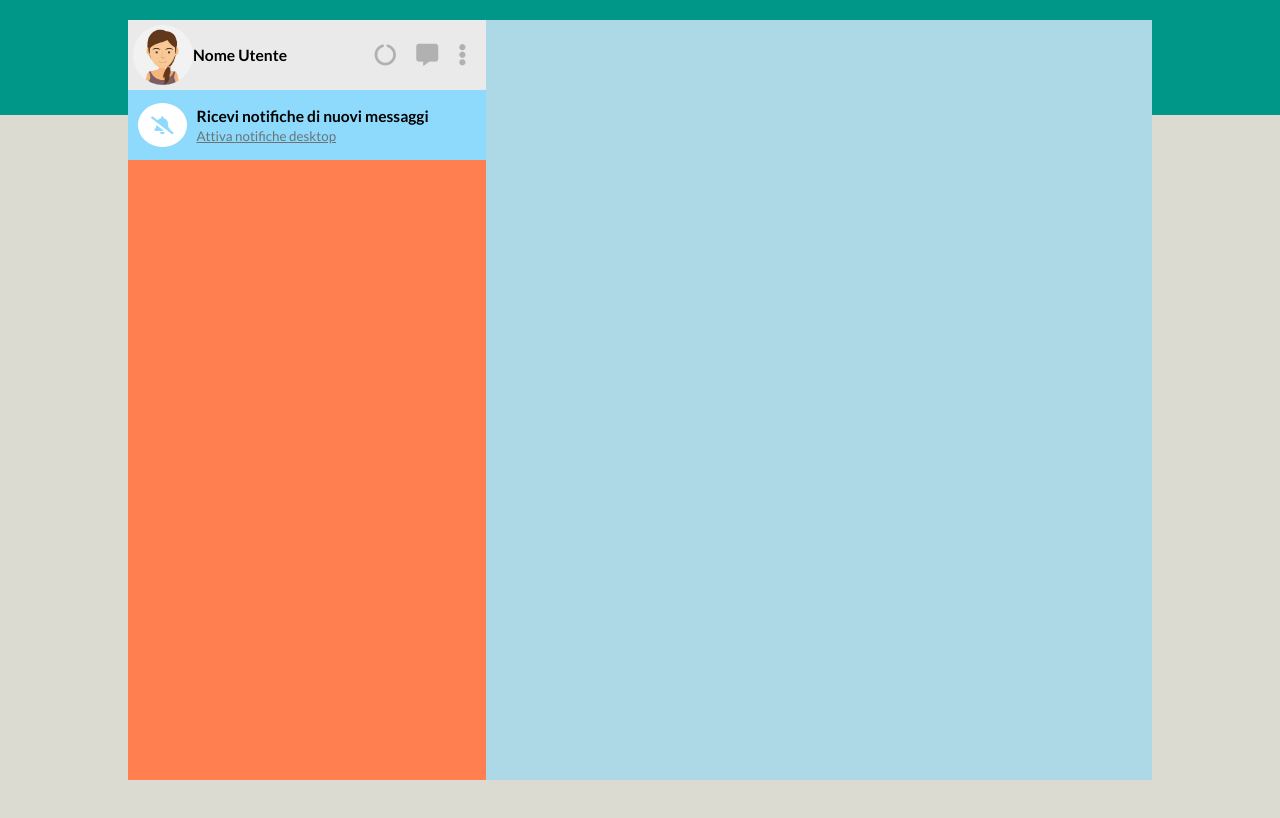
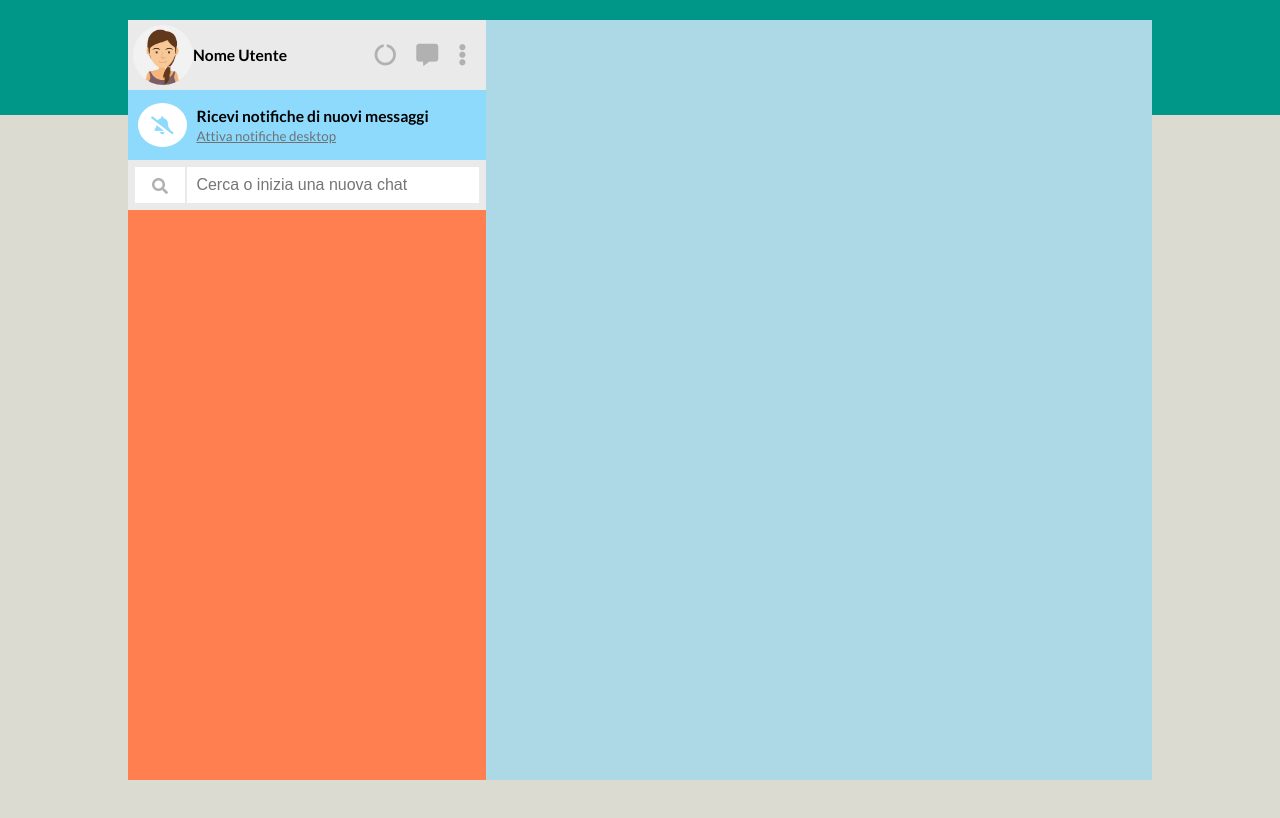
Before and after one commit to glSpisto-92/vue-boolzapp, a plain HTML site: page index.html in a window 1280 px wide. Drawn offline with Linux system fonts and the light colour scheme.

Commit message:
fix input search section

```diff
--- a/css/style.css
+++ b/css/style.css
@@ -73,7 +73,38 @@ body{
   color: #6B7376;
 }
 
+/* section search input */
+.wrapper_search_input{
+  width: 100%;
+  height: 50px;
+  padding: 6px;
+  background: #EAEAEA;
+  display: flex;
+}
+.search{
+  width: 15%;
+  text-align: center;
+  background: #fff;
+  height: 100%;
+  display: flex;
+  justify-content: center;
+  align-items: center;
+  border: 1px solid #EAEAEA;
 
+}
+.search i{
+  color: #B1B1B1;
+}
+.wrapper_search_input input{
+  width: 85%;
+  height: 100%;
+  border: 1px solid #EAEAEA;
+  font-size: 16px;
+  padding-left: 5px;
+}
+.wrapper_search_input input:focus{
+  outline: none;
+}
 
 
 /* wrapper right */
--- a/index.html
+++ b/index.html
@@ -45,7 +45,17 @@
             <a href="#"><small>Attiva notifiche desktop</small></a>
           </div>
         </div>
+
+        <!-- input search section -->
+        <div class="wrapper_search_input">
+          <div class="search">
+            <a href="#"><i class="fas fa-search"></i></a>
+          </div>
+          <input type="text" name="" value="" placeholder=" Cerca o inizia una nuova chat">
+        </div>
       </div>
+
+      <!-- section users -->
 
 
       <div class="wrapper_right"></div>
```
